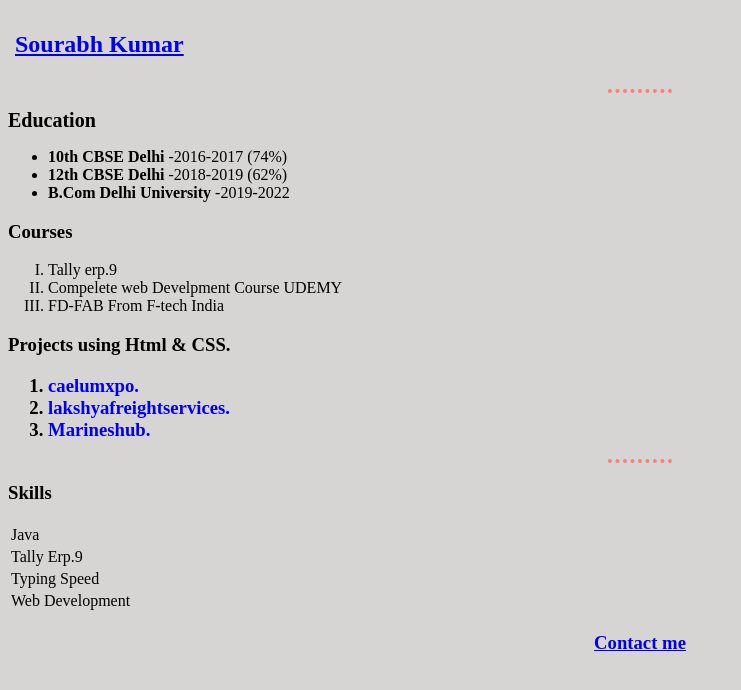
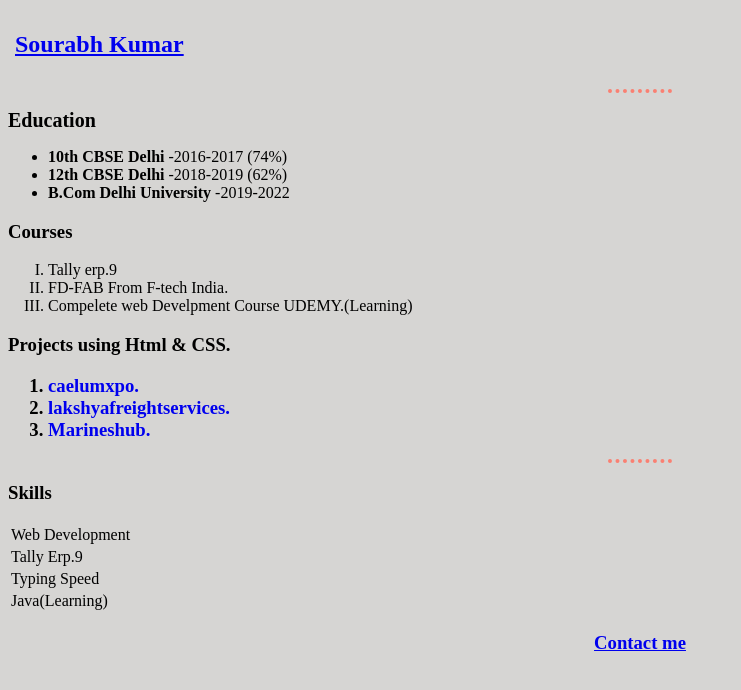
Before and after one commit to sourabh9299/CV, a plain HTML site: page index.html in a window 1280 px wide. Shown: the whole page, without its empty margins (0-741 px from the left). Drawn offline with Linux system fonts and the light colour scheme.

Commit message:
Edited Some skills and education

```diff
--- a/index.html
+++ b/index.html
@@ -81,9 +81,12 @@ h4{
         <h3>Courses</h3>
         <ol type="I">
             <li>Tally erp.9</li>
-            <li>Compelete web Develpment Course UDEMY</li>
             <li>
-                FD-FAB From F-tech India
+                FD-FAB From F-tech India.
+            </li>
+            <li>
+
+                Compelete web Develpment Course UDEMY.(Learning)
             </li>
         </ol>
 
@@ -110,7 +113,7 @@ h4{
             <strong>
             <tr>
                 <td>
-                   Java
+                   Web Development
                 </td>
                 <td></td>
 
@@ -131,7 +134,8 @@ h4{
             </tr>
             <tr>
                 <td>
-                    Web Development
+                    Java(Learning)
+
                 </td>
                <td>
 
```
